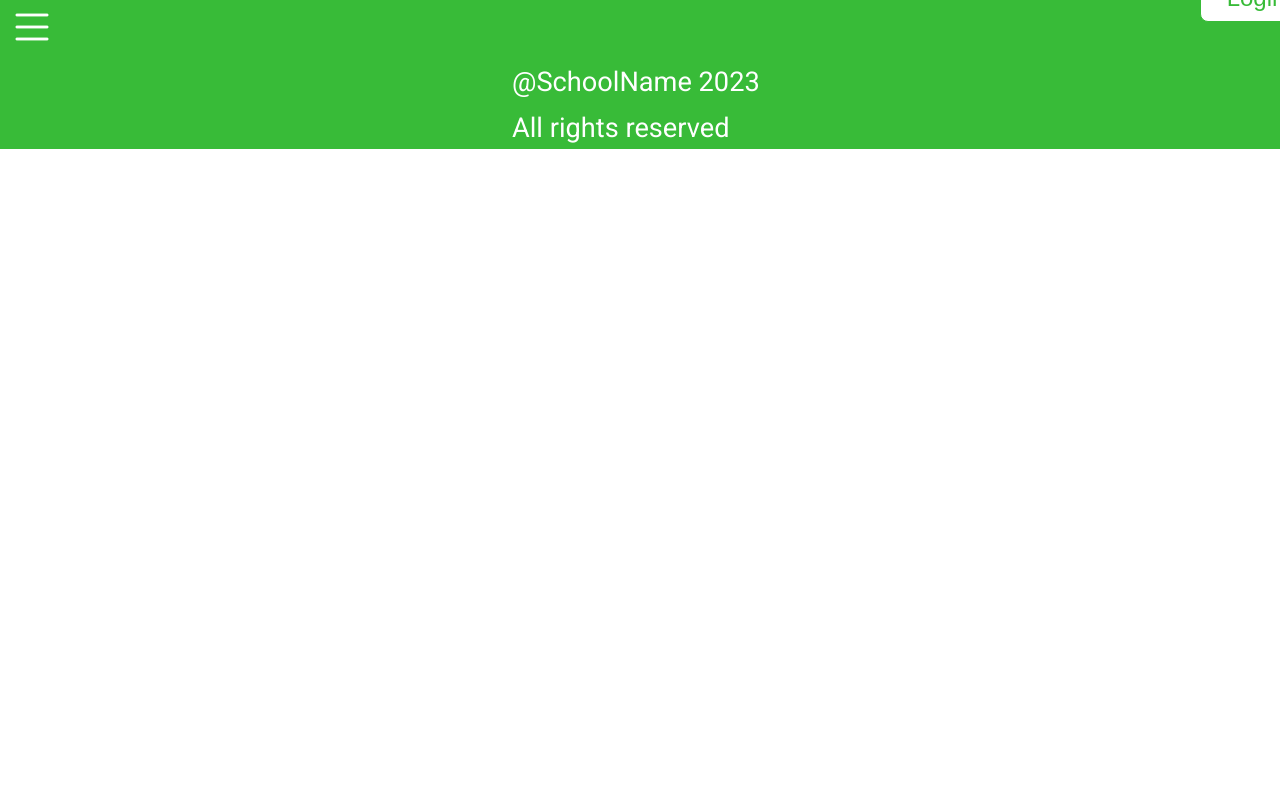
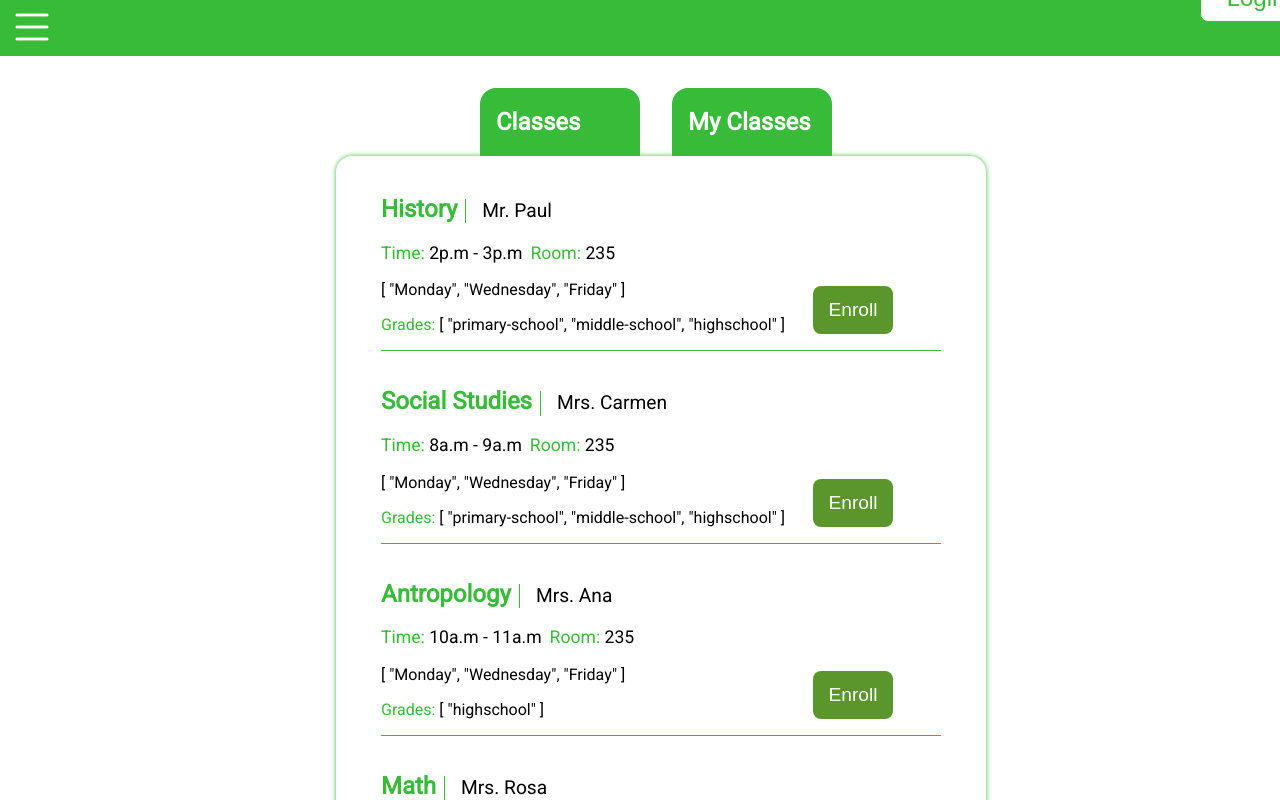
Before and after one commit to poissonfou/School-Site-Concept, a Vue app: page /classes in a window 1280 px wide. Shown: the top 800 px of the page. Built offline with nearby package versions, Linux system fonts and the light colour scheme.

Commit message:
finished classes section, created basic logic to add classes and profile page

```diff
--- a/src/components/layout/TheHeader.vue
+++ b/src/components/layout/TheHeader.vue
@@ -25,8 +25,8 @@
         <nav>
           <ul>
             <li @mouseenter="showCard()" @mouseleave="showCard()">
-              <router-link to="profile"
-                ><i class="bi bi-person"></i>
+              <router-link to="profile">
+                <i class="bi bi-person"></i>
               </router-link>
             </li>
             <li><router-link to="classes">Classes</router-link></li>
--- /dev/null
+++ b/src/components/pages/ProfilePage.vue
@@ -0,0 +1,105 @@
+<template>
+  <div class="main-profile-div">
+    <img src="../../assets/ethics.jpg" alt="" />
+    <div class="info">
+      <h1>Emerson</h1>
+      <p>email</p>
+      <p>grade</p>
+    </div>
+    <div class="info-two">
+      <p>parent</p>
+      <p>phone</p>
+    </div>
+    <div class="buttons">
+      <base-button class="button" id="password">
+        Redefine Password
+      </base-button>
+      <base-button class="button" id="update"> Update Info </base-button>
+    </div>
+  </div>
+</template>
+
+<script>
+import BaseButton from "../ui/BaseButton.vue";
+
+export default {
+  components: {
+    BaseButton,
+  },
+};
+</script>
+
+<style scoped>
+.main-profile-div {
+  box-shadow: 0px 0px 5px rgb(56, 187, 56);
+  width: 30rem;
+  margin-left: 26rem;
+  margin-top: 3rem;
+  border-radius: 1rem;
+  margin-bottom: 3rem;
+}
+
+img {
+  width: 15rem;
+  height: 15rem;
+  border-radius: 10rem;
+  margin-left: 7.5rem;
+  margin-top: 2rem;
+}
+
+h1 {
+  color: rgb(56, 187, 56);
+  font-size: 2.8rem;
+  width: 17rem;
+  padding-left: 5.7rem;
+  margin-left: 3.5rem;
+  border-bottom: solid 0.1rem rgb(56, 187, 56);
+}
+
+p {
+  font-size: 1.4rem;
+}
+
+.info {
+  display: flex;
+  flex-direction: column;
+}
+
+.info p {
+  margin-left: 5rem;
+}
+
+.info-two {
+  display: flex;
+  flex-direction: row;
+}
+
+.info-two p {
+  margin-left: 5rem;
+}
+
+.button {
+  margin-left: 0rem;
+  margin-top: -4rem;
+  margin-bottom: 2rem;
+  width: 10rem;
+  height: 3rem;
+  color: white;
+  font-size: 1.2rem;
+  position: initial;
+}
+
+.buttons {
+  display: flex;
+  flex-direction: row;
+  margin-top: 6rem;
+}
+
+#update {
+  margin-left: 2rem;
+}
+
+#password {
+  margin-left: 4rem;
+}
+</style>
--- a/src/components/sections/ClassesSection.vue
+++ b/src/components/sections/ClassesSection.vue
@@ -1,5 +1,214 @@
 <template>
-  <div>
-    <p>knkonk</p>
-  </div>
+  <section>
+    <div class="tabs">
+      <div @click="getMyClasses(false)">
+        <h1>Classes</h1>
+      </div>
+      <div @click="getMyClasses(true)">
+        <h1>My Classes</h1>
+      </div>
+    </div>
+
+    <div class="main-div-list" v-if="showMyClasses == false">
+      <ul v-for="subject in classes" :key="subject.name">
+        <li>
+          <div class="name-teacher">
+            <h2>{{ subject.name }}</h2>
+            <p>{{ subject.teacher }}</p>
+          </div>
+
+          <div class="side-info">
+            <p><span>Time: </span>{{ subject.hour }}</p>
+            <p><span>Room:</span> {{ subject.room }}</p>
+          </div>
+          <p>{{ subject.day }}</p>
+          <p><span>Grades: </span>{{ subject.for }}</p>
+          <base-button class="button" @click="addClass(subject.name)">
+            Enroll
+          </base-button>
+        </li>
+      </ul>
+    </div>
+    <div v-else class="main-div-list" id="myClassesSection">
+      <div v-if="noClasses == false">
+        <ul v-for="subject in myClasses" :key="subject.name">
+          <li>
+            <div class="name-teacher">
+              <h2>{{ subject.name }}</h2>
+              <p>{{ subject.teacher }}</p>
+            </div>
+
+            <div class="side-info">
+              <p><span>Time: </span>{{ subject.hour }}</p>
+              <p><span>Room:</span> {{ subject.room }}</p>
+            </div>
+            <p>{{ subject.day }}</p>
+            <p><span>Grades: </span>{{ subject.for }}</p>
+            <base-button class="button" @click="removeClass(subject.name)">
+              Remove
+            </base-button>
+          </li>
+        </ul>
+      </div>
+      <div v-else>
+        <p class="no-classes">You're not enrolled in any classes</p>
+      </div>
+    </div>
+  </section>
 </template>
+
+<script>
+import BaseButton from "../ui/BaseButton.vue";
+
+export default {
+  data() {
+    return {
+      classes: this.$store.getters.returnClasses,
+      showMyClasses: false,
+      noClasses: false,
+      myClasses: null,
+    };
+  },
+  components: {
+    BaseButton,
+  },
+
+  methods: {
+    getMyClasses(val) {
+      if (val == false) {
+        this.showMyClasses = false;
+        return;
+      }
+
+      this.showMyClasses = true;
+      let userInfo = JSON.parse(localStorage.getItem("arrayUsers"));
+      let classes = userInfo[0].classes;
+
+      if (classes.length == 0) {
+        this.noClasses = true;
+
+        return;
+      }
+
+      console.log(classes);
+
+      this.myClasses = [classes];
+
+      console.log(this.myClasses);
+    },
+    addClass(className) {
+      let userInfo = JSON.parse(localStorage.getItem("arrayUsers"));
+      let dataClasses = this.classes.find((e) => e.name == className);
+
+      userInfo[0].classes = dataClasses;
+
+      localStorage.setItem("arrayUsers", JSON.stringify(userInfo));
+    },
+    removeClass() {
+      let userInfo = JSON.parse(localStorage.getItem("arrayUsers"));
+
+      userInfo[0].classes = [];
+
+      localStorage.setItem("arrayUsers", JSON.stringify(userInfo));
+    },
+  },
+  mounted() {},
+};
+</script>
+
+<style scoped>
+.main-div-list {
+  border-radius: 1rem;
+  box-shadow: 0px 0px 5px rgb(56, 187, 56);
+  width: 40rem;
+  margin-left: 21rem;
+  margin-bottom: 5rem;
+  padding: 3px 5px;
+}
+
+.side-info {
+  display: flex;
+  flex-direction: row;
+}
+
+.side-info p {
+  margin-top: 0rem;
+  font-size: 1.1rem;
+}
+
+.side-info p:nth-child(2) {
+  margin-left: 0.5rem;
+}
+
+span {
+  color: rgb(56, 187, 56);
+}
+
+.name-teacher {
+  display: flex;
+  flex-direction: row;
+}
+
+.name-teacher p {
+  margin-left: 0.5rem;
+  margin-top: 1.5rem;
+  font-size: 1.2rem;
+  border-left: solid 0.1rem rgb(56, 187, 56);
+  padding-left: 1rem;
+}
+
+ul {
+  list-style: none;
+}
+
+h2 {
+  color: rgb(56, 187, 56);
+}
+
+li {
+  border-bottom: solid 1px rgb(56, 187, 56);
+  width: 35rem;
+}
+
+li p {
+  margin-top: 0rem;
+}
+
+.button {
+  margin-left: 27rem;
+  margin-top: -4rem;
+  width: 5rem;
+  height: 3rem;
+  color: white;
+  font-size: 1.2rem;
+}
+
+.tabs {
+  display: flex;
+  flex-direction: row;
+  margin-left: 28rem;
+  margin-top: 2rem;
+}
+
+.tabs div {
+  background-color: rgb(56, 187, 56);
+  color: white;
+  margin-left: 2rem;
+  width: 10rem;
+  border-top-left-radius: 1rem;
+  border-top-right-radius: 1rem;
+}
+
+.tabs div:hover {
+  cursor: pointer;
+}
+
+.tabs div h1 {
+  padding-left: 1rem;
+}
+
+.no-classes {
+  margin-left: 5rem;
+  font-size: 2rem;
+}
+</style>
--- a/src/router.js
+++ b/src/router.js
@@ -6,6 +6,7 @@ import InovationsPage from "../src/components/pages/InovationsPage.vue";
 import LoginForm from "../src/components/pages/LoginForm.vue";
 import StudentBoard from "../src/components/pages/StudentBoard.vue";
 import ListClasses from "../src/components/pages/ListClasses.vue";
+import ProfilePage from "../src/components/pages/ProfilePage";
 
 const router = createRouter({
   history: createWebHistory(),
@@ -41,8 +42,13 @@ const router = createRouter({
     },
     {
       name: "classes",
-      path: "/board/classes",
+      path: "/classes",
       component: ListClasses,
+    },
+    {
+      name: "profile",
+      path: "/profile",
+      component: ProfilePage,
     },
   ],
 });
```
